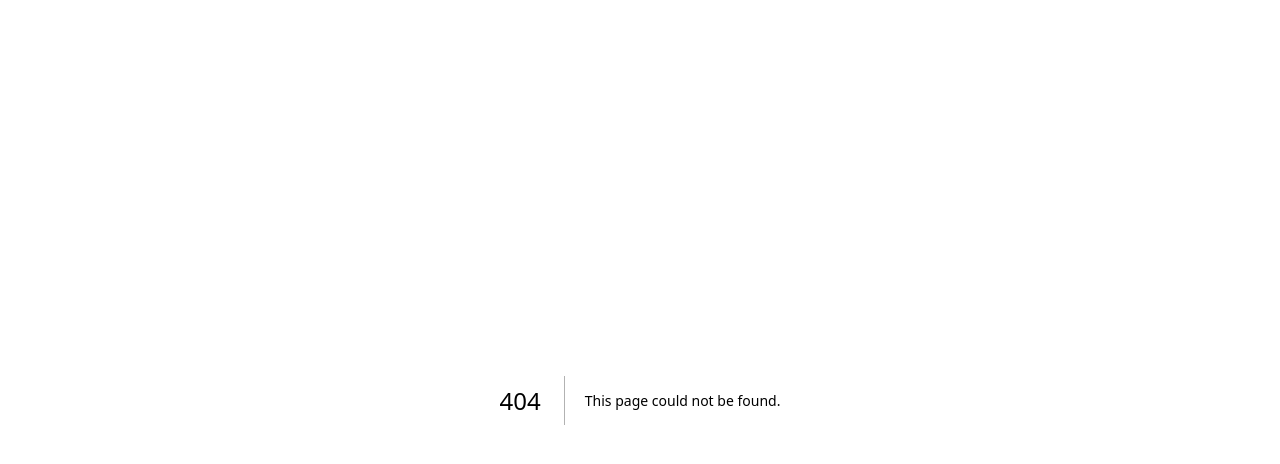
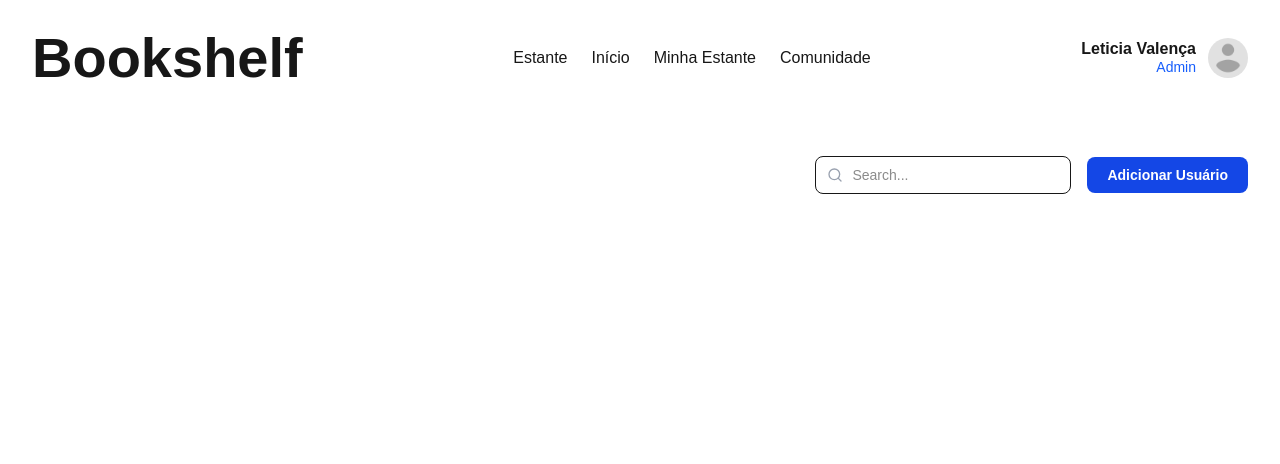
Before and after one commit to bookshelf-app-impacta/bookshelf, a Next.js app in the folder frontend/: page /admin/usuarios in a window 1280 px wide. Before the commit this address had no page. Shown: the top 464 px of the page. Built offline with nearby package versions, Linux system fonts and the light colour scheme.

Commit message:
feat: adiciona tela de gerenciamento de usuarios (admin)

```diff
--- /dev/null
+++ b/frontend/src/app/(main)/admin/usuarios/page.tsx
@@ -0,0 +1,21 @@
+"use client";
+
+import { UsersToolbar } from "@/components/features/user/UsersToolbar";
+
+export default function UsuariosPage() {
+  function handleAdicionar() {
+    // abre modal ou navega pra tela de novo usuário
+    console.log("adicionar usuário");
+  }
+
+  function handleBuscar(termo: string) {
+    console.log("buscando:", termo);
+  }
+
+  return (
+    <div className="px-8 py-6">
+      <UsersToolbar onAdicionar={handleAdicionar} onBuscar={handleBuscar} />
+      {/* tabela vem aqui embaixo */}
+    </div>
+  );
+}
--- /dev/null
+++ b/frontend/src/components/features/user/UsersToolbar.tsx
@@ -0,0 +1,29 @@
+import { Search } from "lucide-react";
+
+type UsersToolbarProps = {
+  onAdicionar: () => void;
+  onBuscar: (termo: string) => void;
+};
+
+export function UsersToolbar({ onAdicionar, onBuscar }: UsersToolbarProps) {
+  return (
+    <div className="flex items-center justify-end gap-4 py-4">
+      <div className="relative">
+        <Search className="absolute left-3 top-1/2 -translate-y-1/2 h-4 w-4 text-gray-400" />
+        <input
+          type="text"
+          placeholder="Search..."
+          onChange={(e) => onBuscar(e.target.value)}
+          className="border rounded-lg pl-9 pr-4 py-2 w-64 text-sm outline-none focus:ring-2 focus:ring-blue-600"
+        />
+      </div>
+
+      <button
+        onClick={onAdicionar}
+        className="bg-blue-700 text-white px-5 py-2 rounded-lg text-sm font-semibold hover:bg-blue-800"
+      >
+        Adicionar Usuário
+      </button>
+    </div>
+  );
+}
```
Also changed, not shown: frontend/src/components/ui/Button.tsx (added), frontend/src/components/ui/Input.tsx (added), frontend/src/components/ui/Table.tsx (added), 1 other file (tests, documents, lock files or other folders).
